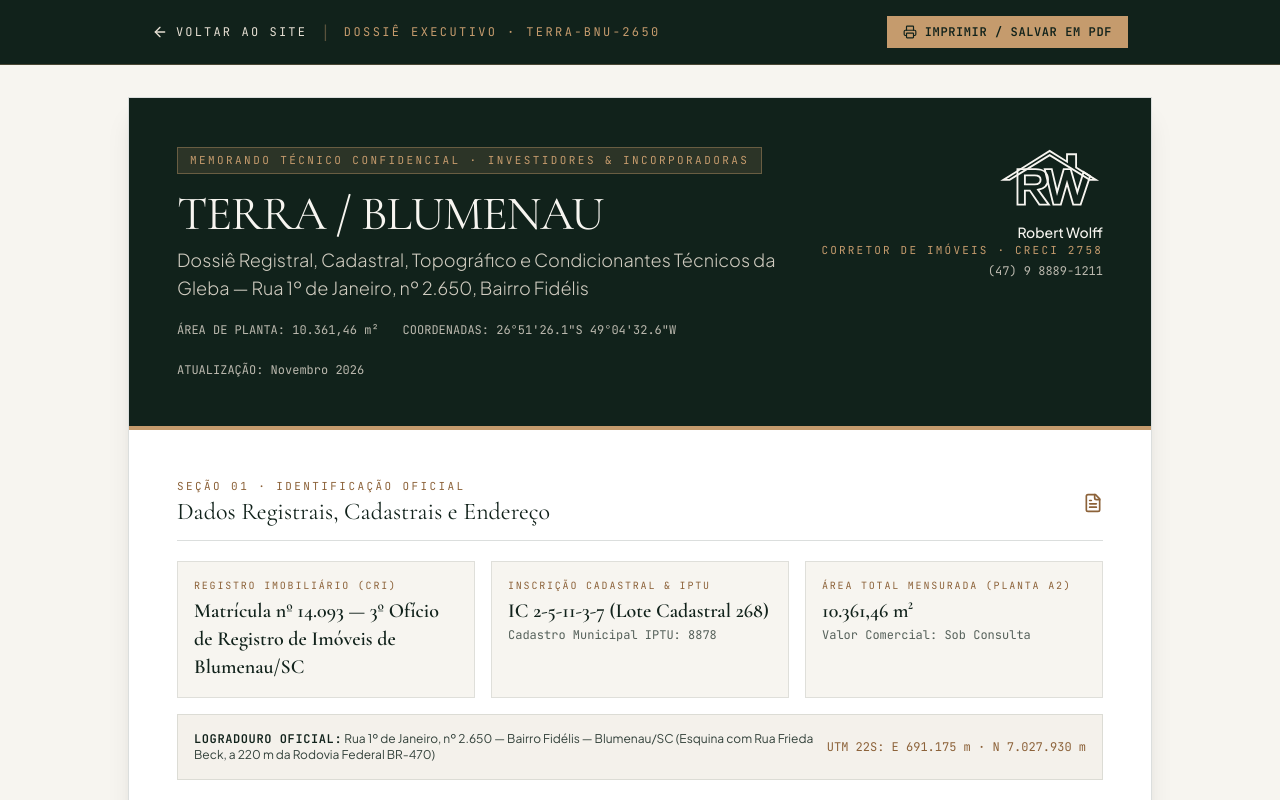
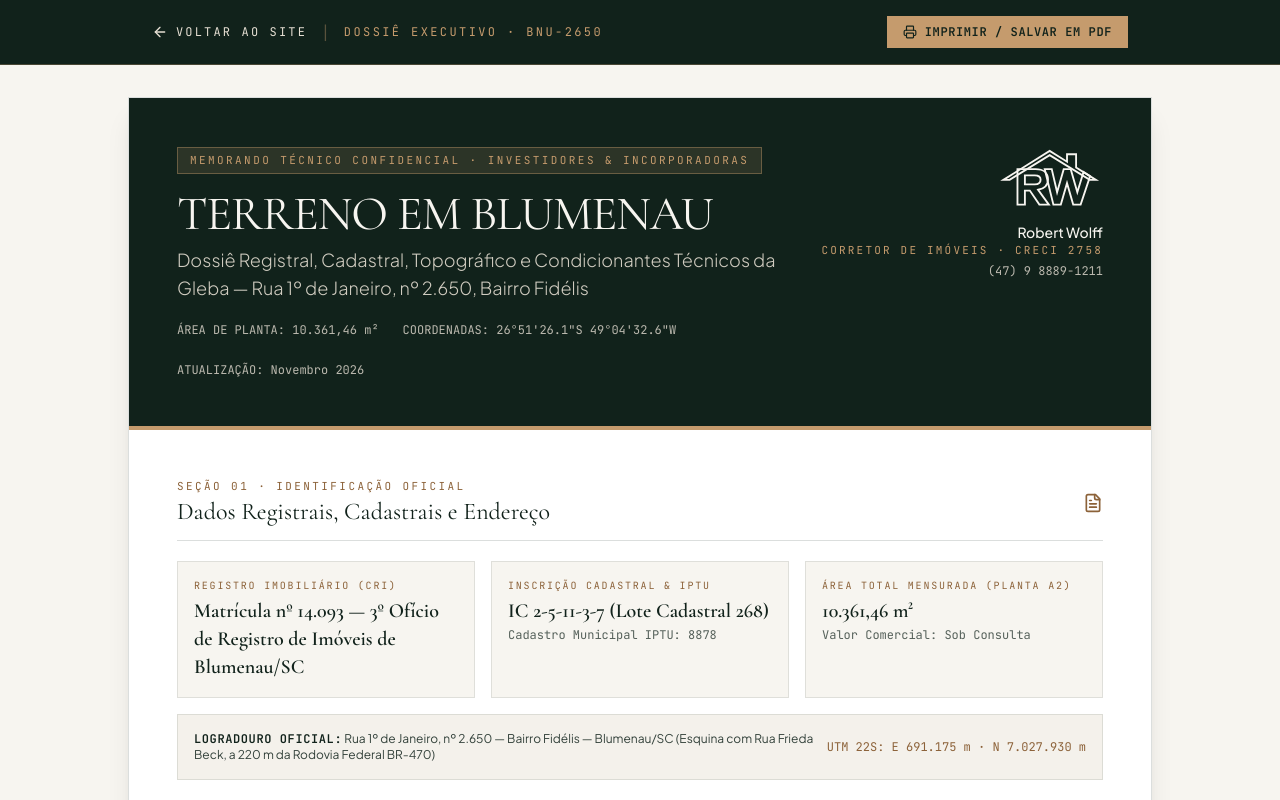
Before and after one commit to wolffpdro-jpg/terra-blumenau, a Next.js app: page /dossie-tecnico in a window 1280 px wide. Shown: the top 800 px of the page. Built offline with nearby package versions, Linux system fonts and the light colour scheme.

Commit message:
chore: rename project to Terreno em Blumenau

```diff
--- a/src/app/dossie-tecnico/page.tsx
+++ b/src/app/dossie-tecnico/page.tsx
@@ -69,7 +69,7 @@ export default function DossieTecnicoPage() {
                 Memorando Técnico Confidencial · Investidores & Incorporadoras
               </div>
               <h1 className="font-serif text-4xl md:text-5xl tracking-tight mt-4 text-[#F7F5F0]">
-                TERRA / BLUMENAU
+                TERRENO EM BLUMENAU
               </h1>
               <p className="text-lg text-[#E6DFD3]/90 mt-2 font-light max-w-2xl">
                 Dossiê Registral, Cadastral, Topográfico e Condicionantes Técnicos da
@@ -312,7 +312,7 @@ export default function DossieTecnicoPage() {
               </div>
             </div>
             <div className="font-mono text-[10px] uppercase tracking-wider text-[#8C6239] text-right">
-              TERRA / BLUMENAU · {TECHNICAL_DOSSIER_DATA.documentCode}
+              TERRENO EM BLUMENAU · {TECHNICAL_DOSSIER_DATA.documentCode}
             </div>
           </footer>
         </div>
--- a/src/app/layout.tsx
+++ b/src/app/layout.tsx
@@ -2,11 +2,11 @@ import type { Metadata } from "next";
 import "./globals.css";
 
 export const metadata: Metadata = {
-  title: "TERRA / BLUMENAU · Terreno de 10.361 m² na Rua 1º de Janeiro, 2.650",
+  title: "Terreno em Blumenau · Terreno de 10.361 m² na Rua 1º de Janeiro, 2.650",
   description:
     "Terreno de 10.361,46 m² em Blumenau/SC (Bairro Fidélis), esquina com Rua Frieda Beck, a 220 m da Rodovia Federal BR-470. Zoneamento ZI-1 e ZOC, 100% livre de enchente. Atendimento exclusivo: Robert Wolff (CRECI 2758).",
   openGraph: {
-    title: "TERRA / BLUMENAU · 10.361,46 m² · Investidores & Incorporadoras",
+    title: "Terreno em Blumenau · 10.361,46 m² · Investidores & Incorporadoras",
     description:
       "Terreno estratégico na Rua 1º de Janeiro, nº 2.650 esq. Rua Frieda Beck, Blumenau/SC. Conexão imediata com a BR-470, zoneamento ZI-1 & ZOC, livre de enchente.",
     images: ["/media/vista-aerea-br470.jpg"],
--- a/src/app/page.tsx
+++ b/src/app/page.tsx
@@ -171,7 +171,7 @@ export default function TerraBlumenauPage() {
             <div className="w-2.5 h-2.5 bg-[#C59B6D] rotate-45 group-hover:rotate-90 transition-transform duration-500" />
             <div>
               <span className="font-serif text-lg sm:text-2xl tracking-[0.18em] text-[#F7F5F0] block leading-none">
-                TERRA <span className="text-[#C59B6D]">/</span> BLUMENAU
+                TERRENO EM BLUMENAU
               </span>
               <span className="text-[10px] sm:text-[11px] tracking-wider text-[#E6DFD3]/70 block mt-1">
                 Rua 1º de Janeiro, 2.650 · 10.361 m²
@@ -1218,7 +1218,7 @@ export default function TerraBlumenauPage() {
             <RWLogo className="h-12" variant="bronze" />
             <div>
               <div className="font-serif text-xl text-[#F7F5F0] tracking-widest">
-                TERRA / BLUMENAU
+                TERRENO EM BLUMENAU
               </div>
               <div className="text-xs text-[#E6DFD3]/75 mt-0.5">
                 {PROPERTY_SUMMARY.address} · {PROPERTY_SUMMARY.neighborhood} ·{" "}
--- a/src/components/InteractiveMap.tsx
+++ b/src/components/InteractiveMap.tsx
@@ -308,7 +308,7 @@ export default function InteractiveMap() {
             box-shadow: 0 6px 16px rgba(0,0,0,0.5);
           ">
             <span style="display: block; font-size: 8.5px; letter-spacing: 0.14em; text-transform: uppercase; color: #C59B6D; font-weight: 700; line-height: 1.2;">
-              TERRA / BLUMENAU
+              TERRENO EM BLUMENAU
             </span>
             <span style="display: block; font-size: 12px; font-weight: 700; color: #FFFFFF; line-height: 1.25; margin-top: 1px;">
               10.361,46 m²
--- a/src/data/propertyData.ts
+++ b/src/data/propertyData.ts
@@ -36,13 +36,13 @@ export const BROKER_DATA = {
   email: "rrwimoveis@gmail.com",
   location: "Blumenau, Santa Catarina",
   whatsappUrl:
-    "https://wa.me/5547988891211?text=Ol%C3%A1%20Robert%2C%20acessei%20o%20portal%20TERRA%20%2F%20BLUMENAU%20(Rua%201%C2%BA%20de%20Janeiro%2C%202650)%20e%20gostaria%20de%20solicitar%20o%20Dossi%C3%AA%20T%C3%A9cnico%20e%20informa%C3%A7%C3%B5es%20comerciais.",
+    "https://wa.me/5547988891211?text=Ol%C3%A1%20Robert%2C%20acessei%20o%20portal%20Terreno%20em%20Blumenau%20(Rua%201%C2%BA%20de%20Janeiro%2C%202650)%20e%20gostaria%20de%20solicitar%20o%20Dossi%C3%AA%20T%C3%A9cnico%20e%20informa%C3%A7%C3%B5es%20comerciais.",
   dossierWhatsappUrl:
     "https://wa.me/5547988891211?text=Ol%C3%A1%20Robert%2C%20gostaria%20de%20solicitar%20o%20Dossi%C3%AA%20T%C3%A9cnico%20Completo%20(Matr%C3%ADcula%20e%20Condicionantes%20T%C3%A9cnicas)%20do%20terreno%20na%20Rua%201%C2%BA%20de%20Janeiro%2C%202650.",
 };
 
 export const PROPERTY_SUMMARY = {
-  conceptTitle: "TERRA / BLUMENAU",
+  conceptTitle: "Terreno em Blumenau",
   subtitle: "Ativo Territorial para Incorporação, Logística & Operações Corporativas",
   address: "Rua 1º de Janeiro, nº 2.650",
   secondaryFrontage: "Esquina com Rua Frieda Beck",
@@ -461,7 +461,7 @@ export const PERIMETER_SEGMENTS_TABLE = [
  * Never mentions any subdivision/desmembramento proposal.
  */
 export const TECHNICAL_DOSSIER_DATA = {
-  documentCode: "DOSSIÊ EXECUTIVO · TERRA-BNU-2650",
+  documentCode: "DOSSIÊ EXECUTIVO · BNU-2650",
   updatedAt: "Novembro 2026",
   registry: {
     matricula: "Matrícula nº 14.093 — 3º Ofício de Registro de Imóveis de Blumenau/SC",
```
